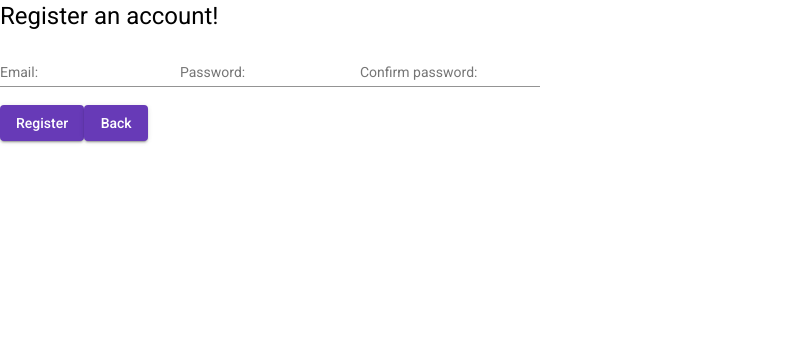
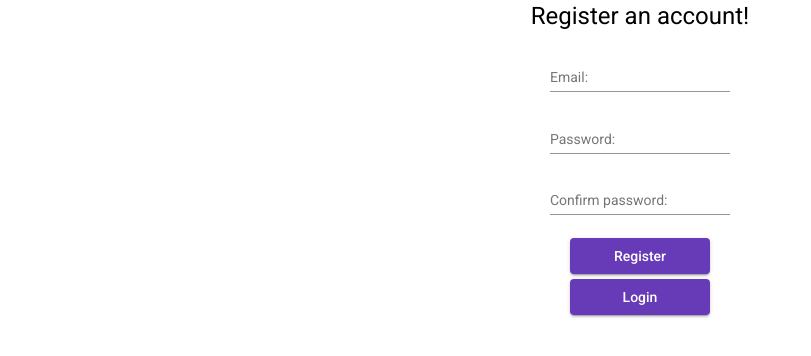
Before and after one commit to Krisi24/OPSZ-service-tracking, an Angular app in the folder Service-Tracking/: page /registration in a window 1280 px wide. Shown: the top 356 px of the page, without its empty margins (0-811 px from the left). Built offline with nearby package versions, Linux system fonts and the light colour scheme.

Commit message:
UI alignments

```diff
--- a/Service-Tracking/src/app/pages/login/login.component.html
+++ b/Service-Tracking/src/app/pages/login/login.component.html
@@ -1,16 +1,14 @@
 
-<div class="basic-content">
+<div class="basic-align">
     <h1>OPSZ service tracking system</h1>
-    <mat-form-field>
-        <mat-label for="email">Email: </mat-label><input matInput type="text" [formControl]="email" />
-    </mat-form-field>
-    <mat-form-field>
-        <mat-label for="password">Password: </mat-label><input matInput type="password" [formControl]="password" />
-    </mat-form-field>
-    <span>
-        <span><button mat-raised-button color="primary" (click)="login()">Login</button></span>
-        <span><button mat-raised-button color="primary" [routerLink]="'/registration'">Registration</button></span>
-    </span>
-    <!-- AsyncPipe -->
-    <!-- <p>{{loadingObservation | async}}</p> -->
+    <form class="basic-align" [formGroup]="loginForm" (ngSubmit)="login()">
+        <mat-form-field>
+            <mat-label for="email">Email: </mat-label><input matInput type="text" formControlName="email" />
+        </mat-form-field>
+        <mat-form-field>
+            <mat-label for="password">Password: </mat-label><input matInput type="password" formControlName="password" />
+        </mat-form-field>
+        <button class="form-btn" mat-raised-button color="primary" type="submit">Login</button>
+        <button class="form-btn" mat-raised-button color="primary" [routerLink]="'/registration'">Registration</button>
+    </form>
 </div>
--- a/Service-Tracking/src/app/pages/login/login.component.ts
+++ b/Service-Tracking/src/app/pages/login/login.component.ts
@@ -1,5 +1,5 @@
 import { Component, OnInit } from '@angular/core';
-import { FormControl } from '@angular/forms';
+import { FormControl, FormGroup } from '@angular/forms';
 import { Router } from '@angular/router';
 
 
@@ -10,8 +10,10 @@ import { Router } from '@angular/router';
 })
 export class LoginComponent implements OnInit {
 
-  email = new FormControl('');
-  password = new FormControl('');
+  loginForm = new FormGroup({
+    email: new FormControl(''),
+    password: new FormControl('')
+  });
 
   constructor(private router: Router) { }
 
--- a/Service-Tracking/src/app/pages/registration/registration.component.html
+++ b/Service-Tracking/src/app/pages/registration/registration.component.html
@@ -1,6 +1,6 @@
-<div class="basic-content">
+<div class="basic-align">
     <h1>Register an account!</h1>
-    <form [formGroup]="signUpForm" (ngSubmit)="onSubmit()">
+    <form class="basic-align" [formGroup]="signUpForm" (ngSubmit)="onSubmit()">
         <mat-form-field>
             <mat-label for="email">Email: </mat-label>
             <input matInput type="text" formControlName="email" />
@@ -13,12 +13,9 @@
             <mat-label for="rePassword">Confirm password: </mat-label>
             <input matInput type="password" formControlName="rePassword" />
         </mat-form-field>
-        <div>
-            <span class="buttons">
-                <button mat-raised-button color="primary" type="submit">Register</button>
-            </span><span class="buttons">
-                <button mat-raised-button color="primary" routerLink="/login" >Back</button>
-            </span>
+        <div class="basic-align">
+            <button class="form-btn" mat-raised-button color="primary" type="submit">Register</button>
+            <button class="form-btn" mat-raised-button color="primary" routerLink="/login" >Login</button>
         </div>
     </form>
 </div>
--- a/Service-Tracking/src/styles.scss
+++ b/Service-Tracking/src/styles.scss
@@ -5,7 +5,14 @@ html, body { height: 100%; }
 body { margin: 0; font-family: Roboto, "Helvetica Neue", sans-serif; }
 
 
-.basic-content {
-    height: 100vh;
+.basic-align {
+    display: flex;
+    justify-content: center;
     align-items: center;
+    flex-flow: column;
+    gap: 5px;
 }
+
+.form-btn {
+    width: 10em;
+}
```
